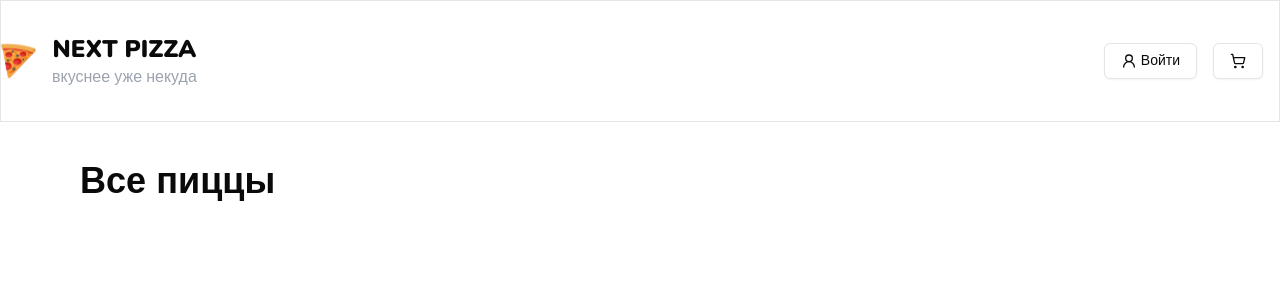
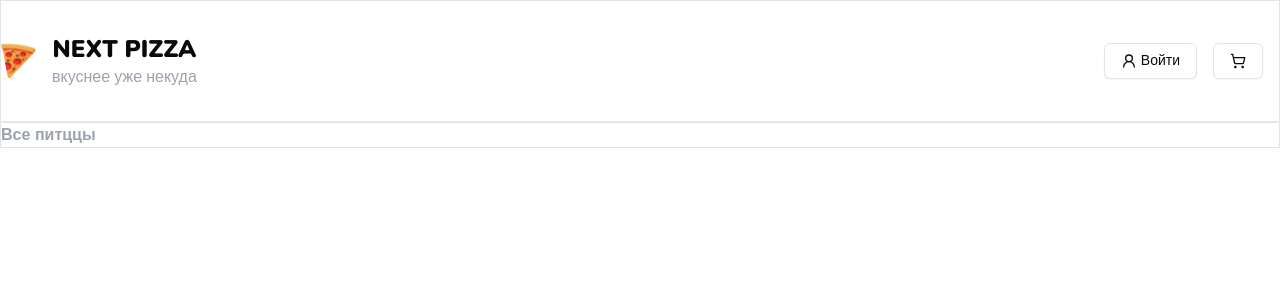
Before and after one commit to BAJAJ-BOXER-BM125/my-app, a Next.js app: page / in a window 1280 px wide. Shown: the top 300 px of the page. Built offline with nearby package versions, Linux system fonts and the light colour scheme.

Commit message:
8 commit

```diff
--- a/app/page.tsx
+++ b/app/page.tsx
@@ -1,12 +1,20 @@
+import * as React from 'react';
+import { cn } from '@/lib/utils';
+// import { Container } from './shared/container';
 
 
-
+interface Props {
+  className?: string;
+}
 
 export default function Home() {
   return (
-  <>
-   <p className='text-left px-20 py-10 text-4xl font-black'>Все пиццы</p>
-  </>
-
+    <header className={cn('border border-b')}>
+      {/* <Container className='flex items-center justify-between py-8'> */}
+          <div className='flex gap-4'>
+          <p className='text-2xl font-black text-base text-base text-gray-400'>Все питццы</p>
+          </div>
+      {/* </Container> */}
+    </header>
    );
 }
```
